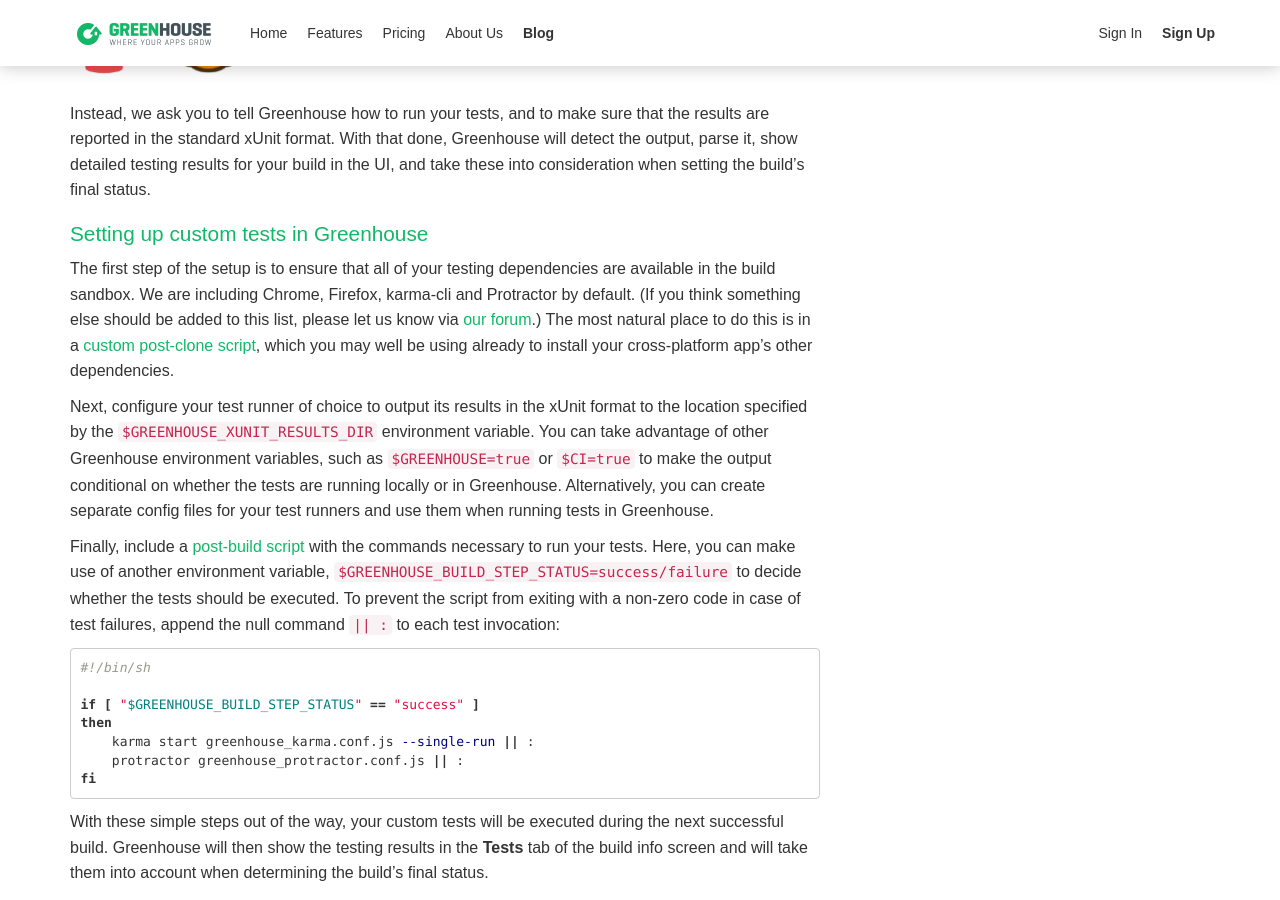
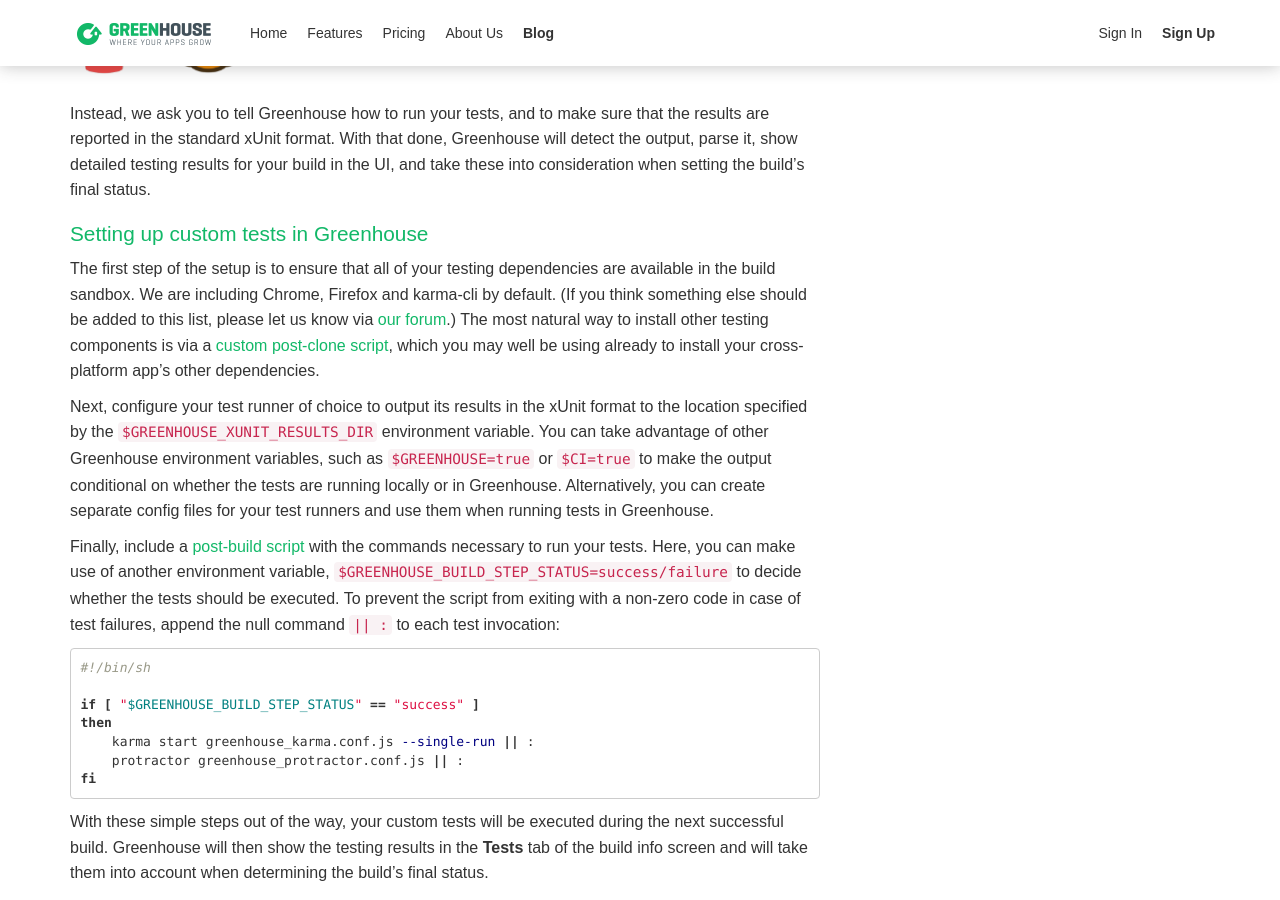
Before and after one commit to GreenhouseCI/blog.greenhouseci.com, a Jekyll site: the page built from _posts/2016-09-16-custom-testing.md, in a window 1280 px wide and 900 px high, scrolled down 846 px. Built offline with Jekyll 4.4.1, drawn with Linux system fonts in a browser that asks for light colours; nearby versions of some CDN libraries; comment, search, counter and statistics services are not loaded.

Commit message:
Correct custom testing post

```diff
--- a/_posts/2016-09-16-custom-testing.md
+++ b/_posts/2016-09-16-custom-testing.md
@@ -52,10 +52,10 @@ final status.
 ## Setting up custom tests in Greenhouse
 
 The first step of the setup is to ensure that all of your testing dependencies
-are available in the build sandbox. We are including Chrome, Firefox, karma-cli
-and Protractor by default. (If you think something else should be added to this
+are available in the build sandbox. We are including Chrome, Firefox and karma-cli
+by default. (If you think something else should be added to this
 list, please let us know via [our forum](http://docs.greenhouseci.com/discuss).)
-The most natural place to do this is in a [custom post-clone script](http://docs.greenhouseci.com/docs/custom-build-steps),
+The most natural way to install other testing components is via a [custom post-clone script](http://docs.greenhouseci.com/docs/custom-build-steps),
 which you may well be using already to install your cross-platform app's other
 dependencies.
 
```
